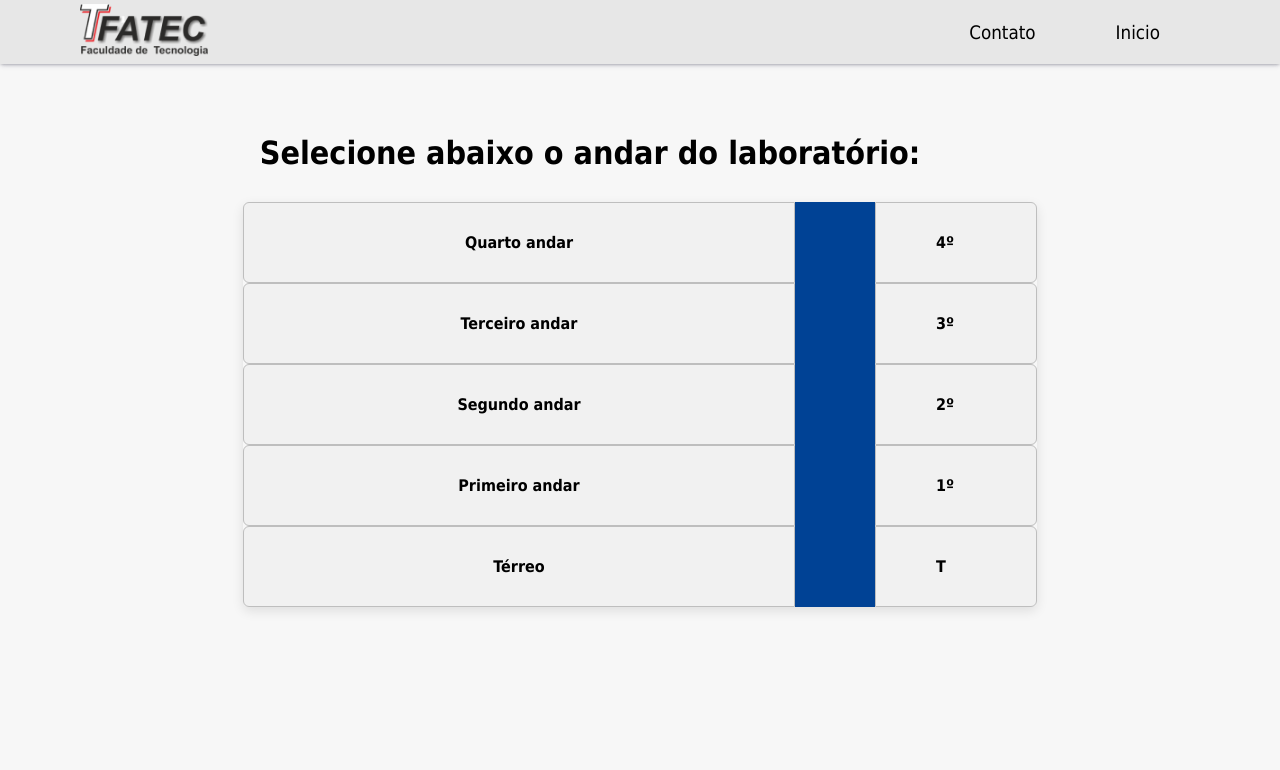
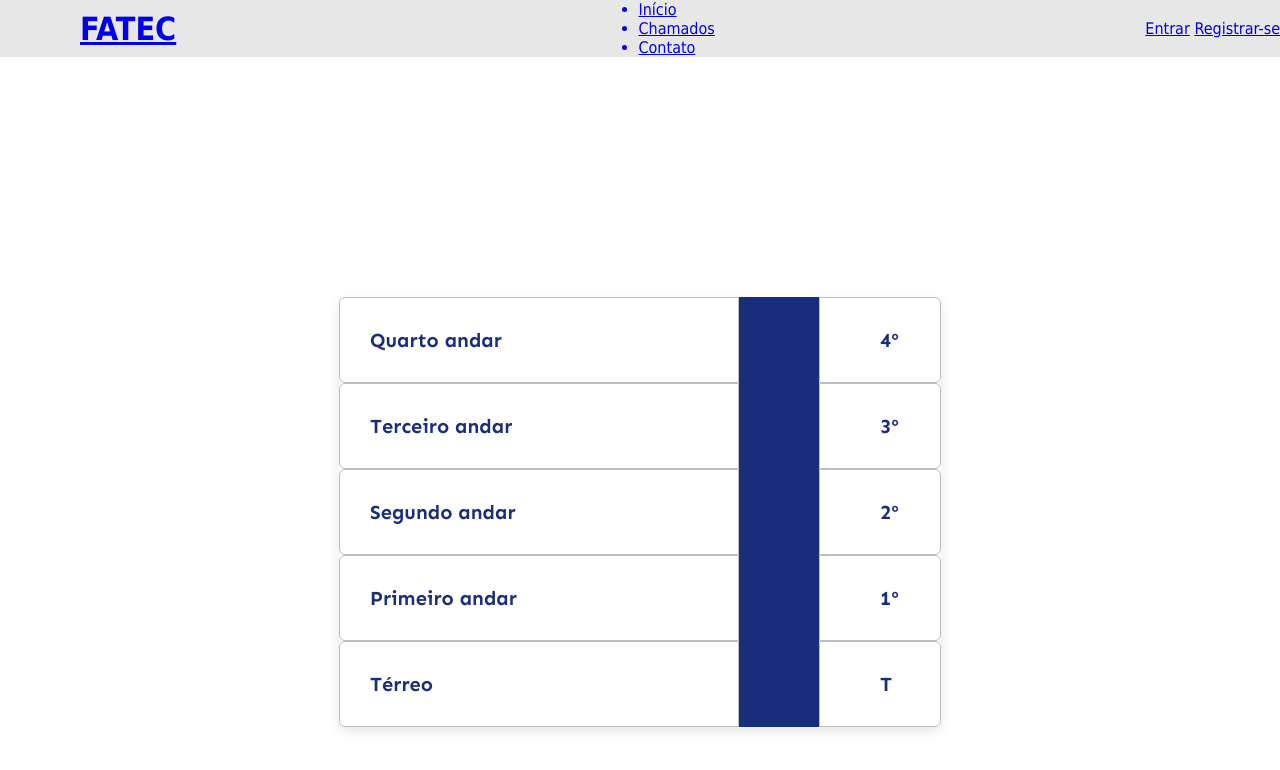
Before and after one commit to apiFatec/SOS_API, a Flask app: template templates/fachada/index.html in a window 1280 px wide. Shown: the top 770 px of the page. Run offline with Flask 2, Linux system fonts and the light colour scheme; the template is opened without the code that fills it, so the values that code supplies are empty; some libraries are stand-ins or nearby versions.

Commit message:
:lipstick: feat: Style adjustment

```diff
--- a/templates/fachada/index.html
+++ b/templates/fachada/index.html
@@ -7,22 +7,40 @@
     <meta name="viewport" content="width=device-width, initial-scale=1.0">
     <link rel="stylesheet" href="style.css">
     <link rel="stylesheet" href="../header/style.css">
+    <link rel="preconnect" href="https://fonts.googleapis.com">
+    <link rel="preconnect" href="https://fonts.gstatic.com" crossorigin>
+    <link href="https://fonts.googleapis.com/css2?family=Roboto&family=Sen:wght@400;700&display=swap" rel="stylesheet">
     <title>Fachada</title>
 </head>
 
 <body>
+
+    <header>
+        <a href="../home/index.html">
+            <h1 class="logo">FATEC</h1>
+        </a>
+
+        <nav class="nav">
+            <ul>
+                <a href="../home/index.html">
+                    <li>Início</li>
+                </a>
+                <a href="#">
+                    <li>Chamados</li>
+                </a>
+                <a href="#">
+                    <li>Contato</li>
+                </a>
+            </ul>
+        </nav>
+
+        <div class="login">
+            <a href="#" class="btn1">Entrar</a>
+            <a href="#" class="btn2">Registrar-se</a>
+        </div>
+    </header>
     <main>
-        <header class="head">
-            <a href="">
-                <img class="logo" src="../../img/logofatec 1.png" alt="logo">
-            </a>
 
-            <div class="button_header">
-                <a href="" id="contato">Contato</a>
-                <a href="">Inicio</a>
-        </header>
-
-        <h1 class="titulo">Selecione abaixo o andar do laboratório:</h1>
 
         <div class="grid">
 
@@ -40,11 +58,11 @@
 
             <div class="andares2">
 
-                <a href="../pisos/index.html?piso=4" class="btn2">4º</a>
-                <a href="../pisos/index.html?piso=3" class="btn2">3º</a>
-                <a href="../pisos/index.html?piso=2" class="btn2">2º</a>
-                <a href="../pisos/index.html?piso=1" class="btn2">1º</a>
-                <a href="#" class="btn2">T</a>
+                <a href="../pisos/index.html?piso=4" class="btn3">4º</a>
+                <a href="../pisos/index.html?piso=3" class="btn3">3º</a>
+                <a href="../pisos/index.html?piso=2" class="btn3">2º</a>
+                <a href="../pisos/index.html?piso=1" class="btn3">1º</a>
+                <a href="#" class="btn3">T</a>
 
             </div>
 
--- a/templates/fachada/style.css
+++ b/templates/fachada/style.css
@@ -1,36 +1,41 @@
-body {
-  font-family: Tahoma;
+* {
   margin: 0;
   padding: 0;
   box-sizing: border-box;
-  background: #f7f7f7;
 }
 
 main {
   display: grid;
   justify-items: center;
+  background: #fff;
+  font-family: "Sen", sans-serif;
+}
+
+body {
+  background: #fff;
 }
 
 a:visited {
   color: inherit;
 }
 
-.btn {
-  padding: 30px 200px;
-  width: 150px;
+.grid .btn {
+  padding: 30px;
+  width: 400px;
   cursor: pointer;
   font-weight: 700;
-  display: inline-block;
+  display: flex;
   text-decoration: none;
   border: 1px solid #bebebe;
-  background: #f1f1f1;
+  background: #fff;
   color: black;
   border-bottom-left-radius: 6px;
   border-top-left-radius: 6px;
-  text-align: center;
+  text-align: start;
+  color: #182d7b;
 }
 
-.btn2 {
+.grid .btn3 {
   padding: 30px 60px;
   width: 40px;
   cursor: pointer;
@@ -38,35 +43,36 @@ a:visited {
   text-transform: uppercase;
   text-decoration: none;
   border: 1px solid #bebebe;
-  background: #f1f1f1;
+  background: #fff;
   color: black;
   border-bottom-right-radius: 6px;
   border-top-right-radius: 6px;
+  color: #182d7b;
 }
 
-.btn:hover {
-  background: rgb(211, 208, 208);
+.grid .btn:hover {
+  background: #d1d1d1;
   transition: 0.4s;
 }
 
-.btn:active {
+.grid .btn:active {
   position: relative;
   box-shadow: none;
 }
 
-.btn2:hover {
-  background: rgb(211, 208, 208);
+.grid .btn3:hover {
+  background: #d1d1d1;
   transition: 0.4s;
 }
 
-.btn2:active {
+.grid .btn3:active {
   position: relative;
   box-shadow: none;
 }
 
 .coluna {
   width: 80px;
-  background-color: #004295;
+  background-color: #182d7b;
   margin: 0;
 }
 
@@ -96,6 +102,8 @@ a:visited {
   width: fit-content;
   border-radius: 6px;
   box-shadow: rgba(0, 0, 0, 0.1) 0px 4px 12px;
+  margin-top: 15rem;
+  font-size: 15pt;
 }
 
 .titulo {
```
